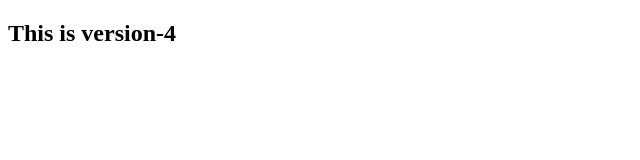
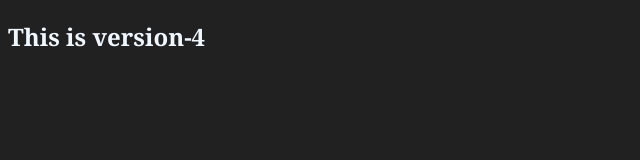
Before and after one commit to ajay-maurya-dev/Git-repo, a plain HTML site: page index.html in a window 1280 px wide. Shown: the whole page, without its empty margins (0-640 px from the left). Drawn offline with Linux system fonts and the light colour scheme.

Commit message:
Add the style

```diff
--- a/index.html
+++ b/index.html
@@ -3,6 +3,7 @@
 <head>
     <meta charset="UTF-8">
     <meta name="viewport" content="width=device-width, initial-scale=1.0">
+    <link rel="stylesheet" href="style.css">
     <title>Document</title>
 </head>
 <body>
--- /dev/null
+++ b/style.css
@@ -0,0 +1,5 @@
+body {
+    background: #222121;
+    color: aliceblue;
+    font-family: Cambria, Cochin, Georgia, Times, 'Times New Roman', serif;
+}
```
